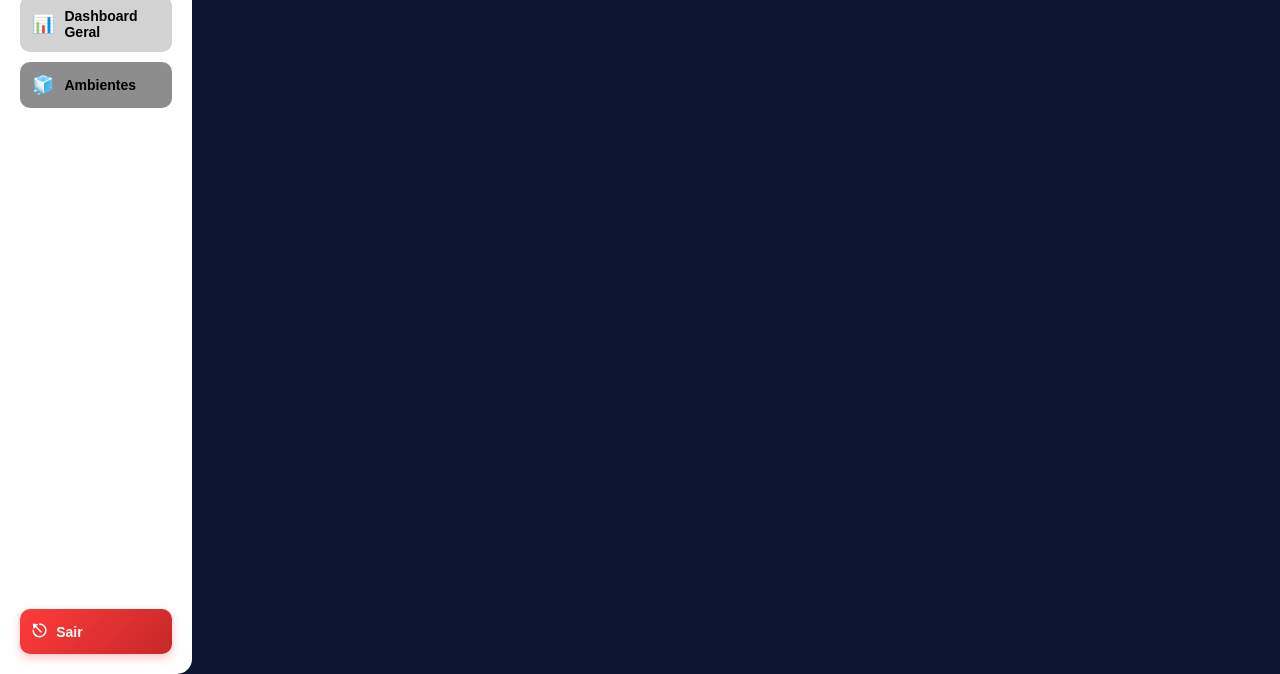
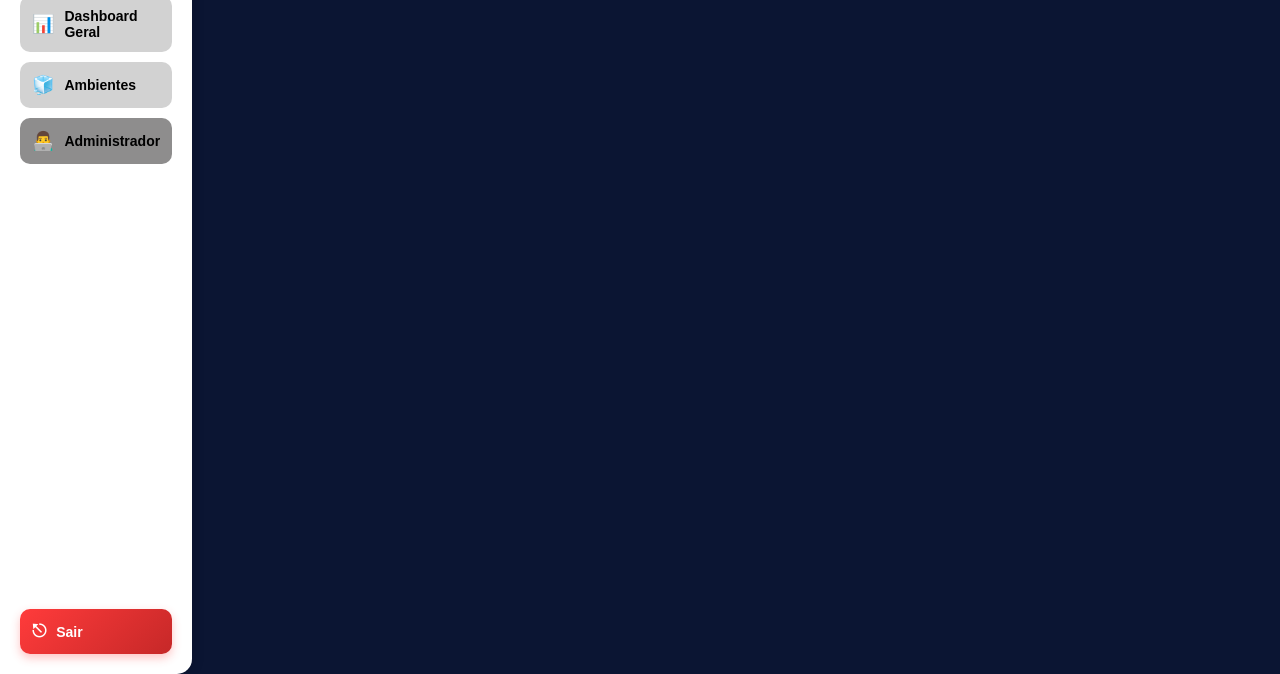
Before and after one commit to FrigoLog/aplicacao_web, a website: page public/pages/dashboard/adm_empresa.html in a window 1280 px wide. Shown: the part 126-800 px from the top of the page. Drawn offline with Linux system fonts and the light colour scheme; no server answers; files whose address does not match are found by name.

Commit message:
adicionando botao na sidebar na tela de admin

```diff
--- a/public/pages/dashboard/adm_empresa.html
+++ b/public/pages/dashboard/adm_empresa.html
@@ -33,11 +33,16 @@
             <span class="text">Dashboard Geral</span>
         </div>
 
-        <div class="menu-item menu-ativo">
+        <div class="menu-item" onclick="window.location='./unidades.html'">
             <span class="icon">🧊</span>
             <span class="text">Ambientes</span>
         </div>
 
+
+        <div class="menu-item menu-ativo" onclick="window.location='./adm_empresa.html'" id="menuitem_admin">
+            <span class="icon">👨‍💻</span>
+            <span class="text">Administrador</span>
+        </div>
 
 
         <div class="logout-btn" onclick="logout()">
```
Also changed, not shown: public/pages/dashboard/dashboard.html (+2 -2 lines).
